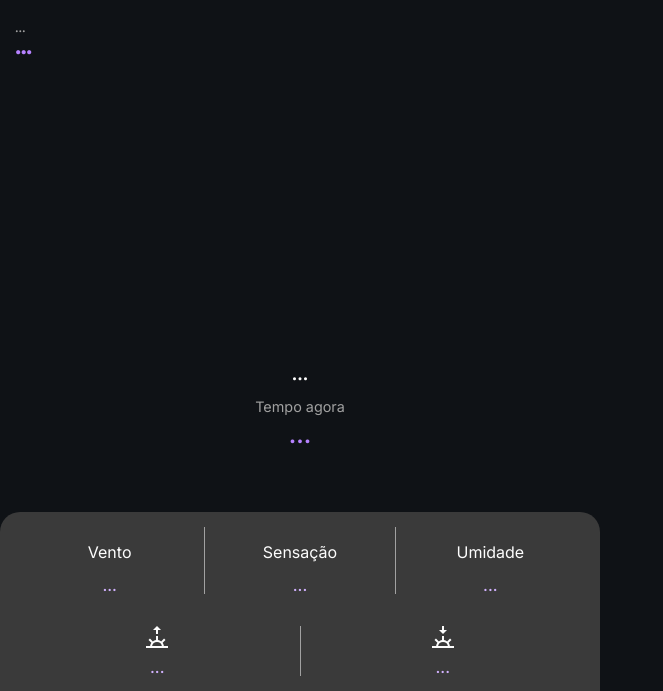
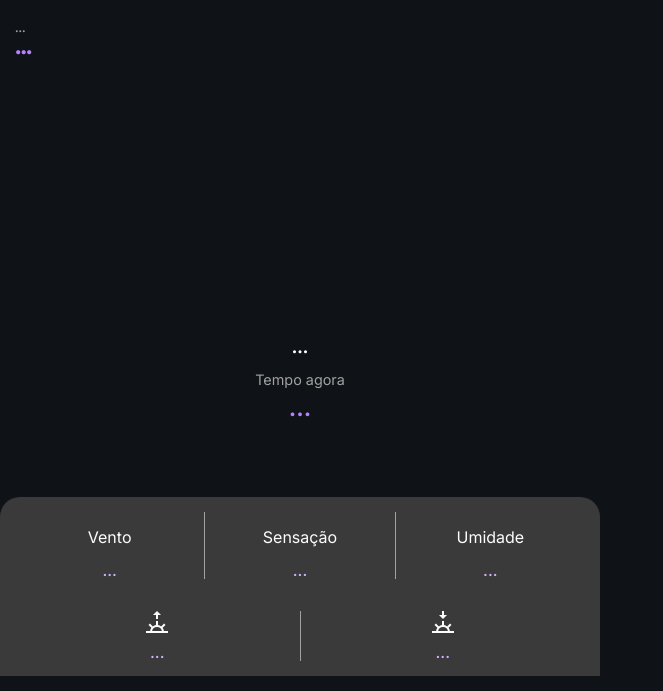
Before and after one commit to aliine98/snapclima-imersao-frontend, a website with bundled scripts: page index.html in a window 1280 px wide. Shown: the part 123-814 px from the top of the page, without its empty margins (0-663 px from the left). Built offline with nearby package versions, Linux system fonts and the light colour scheme; no server answers.

Commit message:
💄 style: change current-temperature height and margin

```diff
--- a/src/css/current-temperature.css
+++ b/src/css/current-temperature.css
@@ -3,9 +3,11 @@
 .current-temperature {
    align-items: center;
    display: flex;
-   flex-flow: column wrap;
+   flex-flow: column;
+   height: calc(100vh - 422px);
    justify-content: center;
-   margin: 4em 0;
+   margin-bottom: 40px;
+   min-height: 300px;
 }
 
 .current-temperature__weather-icon {
```
